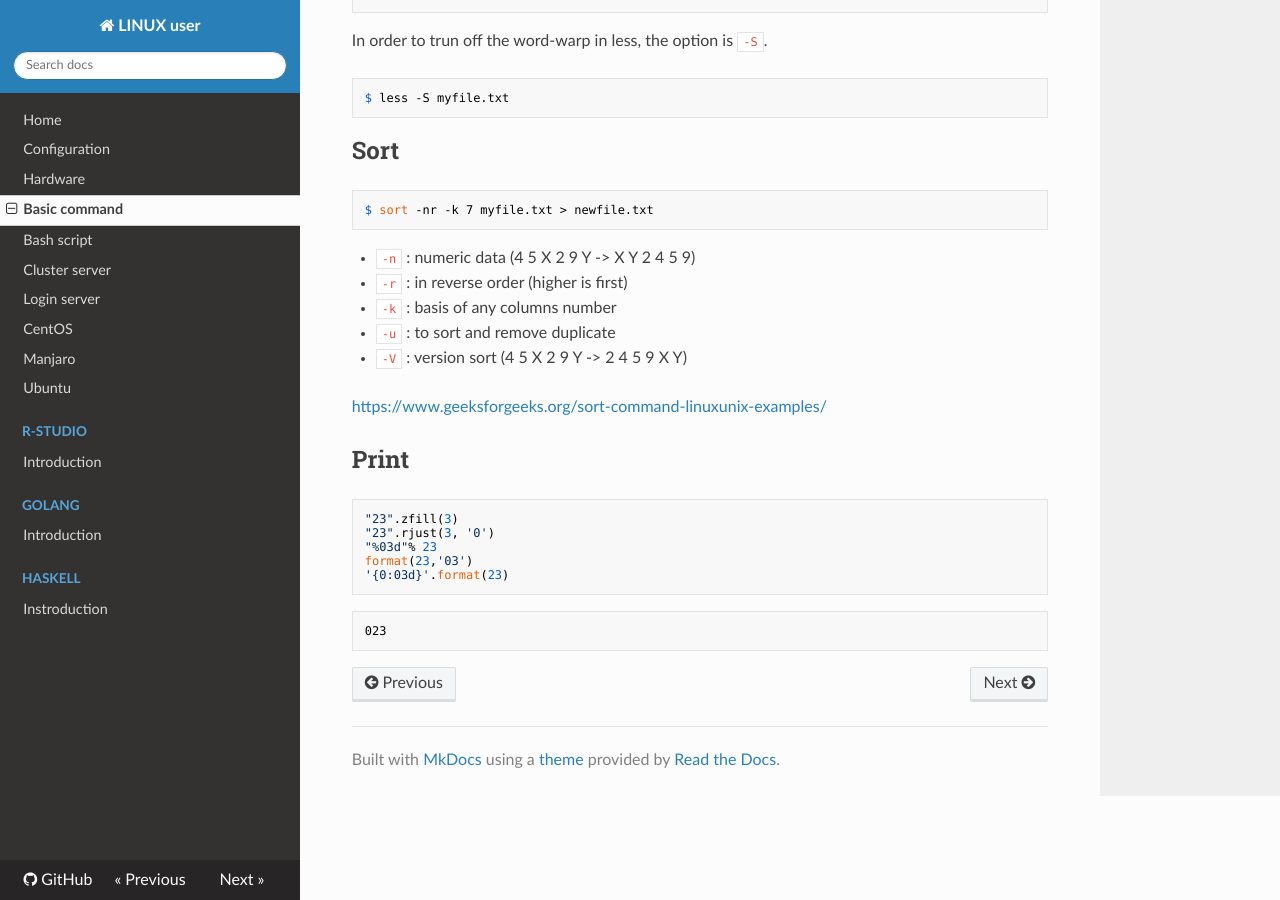
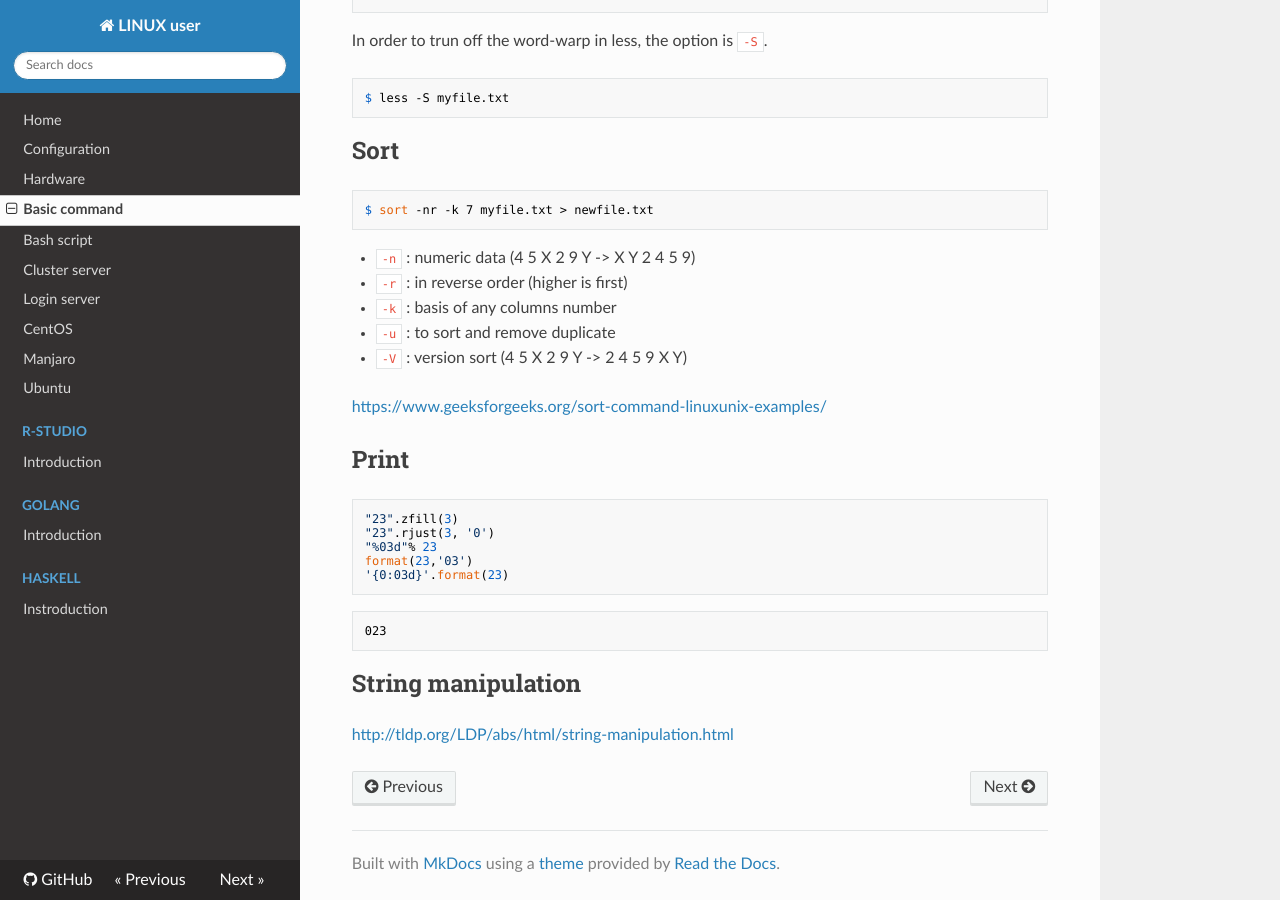
Before and after one commit to WonyoungCho/LINUX, an MkDocs documentation site: the page built from docs/basic_comm.md, in a window 1280 px wide and 900 px high, scrolled down 3646 px. Built offline with MkDocs 1.6.1, drawn with Linux system fonts in a browser that asks for light colours; nearby versions of some CDN libraries; old or Windows-style settings are respelled for this version of MkDocs.

Commit message:
Update basic_comm.md

````diff
--- a/docs/basic_comm.md
+++ b/docs/basic_comm.md
@@ -193,3 +193,6 @@ format(23,'03')
 ```
 023
 ```
+
+## String manipulation
+<http://tldp.org/LDP/abs/html/string-manipulation.html>
````
